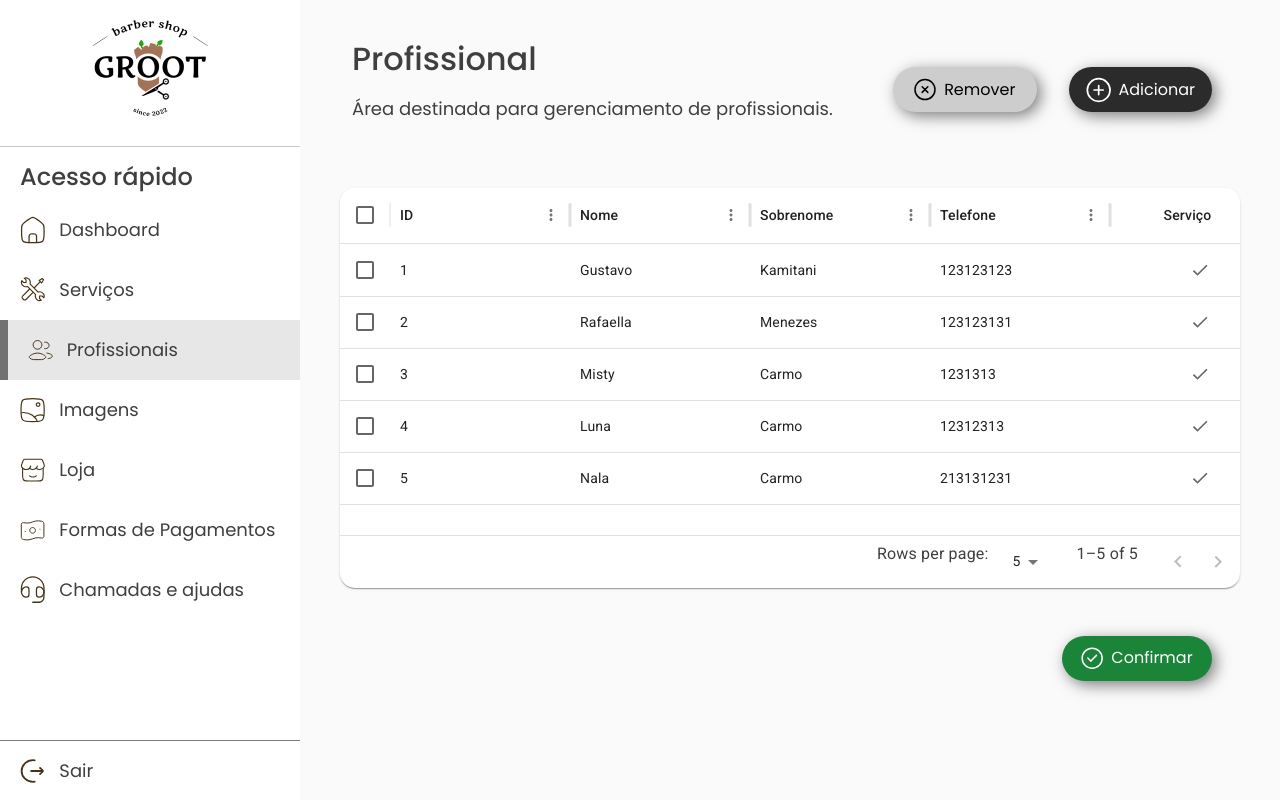
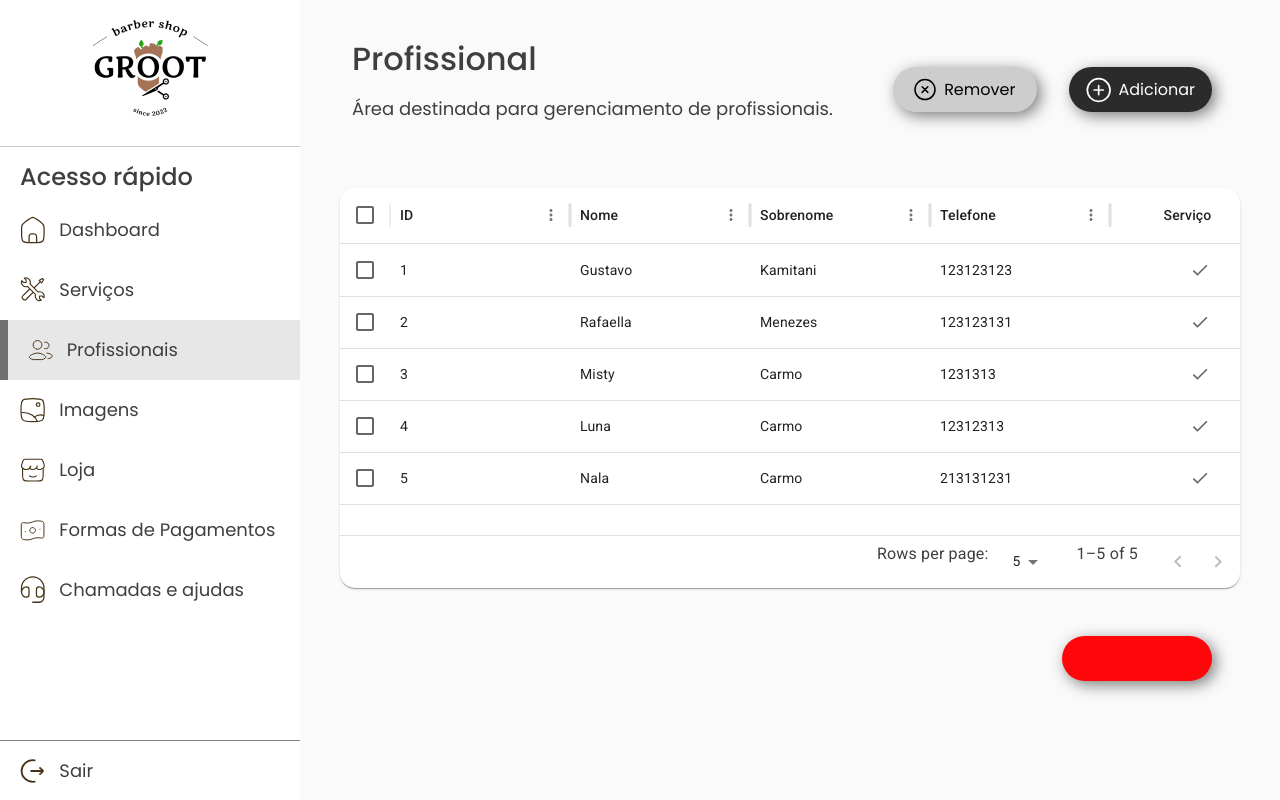
Before and after one commit to gustavodocarmokamitani/reservely, a React (Create React App) app: page /profissional in a window 1280 px wide. Built offline with nearby package versions, Linux system fonts and the light colour scheme.

Commit message:
fix: Button, add atributo

```diff
--- a/src/components/Button.styles.ts
+++ b/src/components/Button.styles.ts
@@ -1,7 +1,10 @@
 import styled from "styled-components";
 
 interface ButtonProps {
-  text: "adicionar" | "remover" | "fechar" | "confirmar";
+  isAdicionar?: boolean;
+  isRemover?: boolean;
+  isFechar?: boolean;
+  isConfirmar?: boolean;
 }
 
 export const Button = styled.button<ButtonProps>`
@@ -11,20 +14,11 @@ export const Button = styled.button<ButtonProps>`
   border-radius: 50px;
   box-shadow: 4px 4px 15px 0px rgba(0, 0, 0, 0.50);
   background-color: ${(props) => {
-    switch (props.text) {
-      case "adicionar":
-        return "#2B2B2B";
-      case "remover":
-        return "#CDCDCD";
-      case "fechar":
-        return "#FF3535";
-      case "confirmar":
-        return "#1A8439";
-      default:
-        return "#FF060B";
-    }
+    if (props.isAdicionar) return "#2B2B2B";
+    if (props.isRemover) return "#CDCDCD";
+    if (props.isFechar) return "#FF3535";
+    if (props.isConfirmar) return "#1A8439";
+    return "#FF060B"; // cor padrão
   }};
-  color: ${(props) => {
-    return (props.text === "remover") ? "black" : "white";
-  }};
+  color: ${(props) => (props.isRemover ? "black" : "white")};
 `;
--- a/src/components/Button.tsx
+++ b/src/components/Button.tsx
@@ -6,31 +6,37 @@ import fecharIcon from '../assets/fechar.svg';
 import * as S from "./Button.styles";
 
 interface ButtonProps {
-  text: "adicionar" | "remover" | "fechar" | "confirmar";
+  isAdicionar?: boolean;
+  isRemover?: boolean;
+  isFechar?: boolean;
+  isConfirmar?: boolean;
   type: "button" | "submit" | "reset";
   onClick?: () => void;
 }
 
-const Button: React.FC<ButtonProps> = ({ text, type, onClick }) => {
+const Button: React.FC<ButtonProps> = ({ isAdicionar, isRemover, isFechar, isConfirmar, type, onClick }) => {
   let icon = null;
+  let buttonText = "";
 
-  if (text === "adicionar") {
+  if (isAdicionar) {
     icon = <img src={addIcon} alt="Add Icon" style={{ marginRight: "8px", verticalAlign: "middle" }} width={25} />;
-  } else if (text === "remover") {
+    buttonText = "Adicionar";
+  } else if (isRemover) {
     icon = <img src={removeIcon} alt="Remove Icon" style={{ marginRight: "8px" }} />;
-  } else if (text === "fechar") {
+    buttonText = "Remover";
+  } else if (isFechar) {
     icon = <img src={fecharIcon} alt="Close Icon" style={{ marginRight: "8px" }} />;
-  } else if (text === "confirmar") {
+    buttonText = "Fechar";
+  } else if (isConfirmar) {
     icon = <img src={confirmarIcon} alt="Confirm Icon" style={{ marginRight: "8px" }} />;
+    buttonText = "Confirmar";
   }
 
-  const formattedText = text.charAt(0).toUpperCase() + text.slice(1);
-
   return (
-    <S.Button type={type} text={text} style={{ margin: "0 1rem" }} onClick={onClick}>
+    <S.Button type={type} isAdicionar={isAdicionar} isRemover={isRemover} isFechar={isFechar} isConfirmar={isConfirmar} style={{ margin: "0 1rem" }} onClick={onClick}>
       <div className="d-flex align-items-center justify-content-center">
         {icon}
-        {formattedText}
+        {buttonText}
       </div>
     </S.Button>
   );
--- a/src/pages/Profissional.tsx
+++ b/src/pages/Profissional.tsx
@@ -65,8 +65,8 @@ function Profissional() {
             md={5}
             className="d-flex flex-row justify-content-end align-items-center"
           >
-            <Button text="remover" type="button" />
-            <Button text="adicionar" type="button" onClick={handleShow} />
+            <Button isRemover type="button" />
+            <Button isAdicionar type="button" onClick={handleShow} />
           </Col>
         </Row>
         <DataTable type="profissional" rowsProfissional={rows} />
@@ -85,7 +85,7 @@ function Profissional() {
             md={12}
             className="mt-5 d-flex flex-row justify-content-end align-items-center"
           >
-            <Button text="confirmar" type="button"  />
+            <Button type="button"  />
           </Col>
         </Row>
       </ContainerPage>
--- a/src/pages/Servico.tsx
+++ b/src/pages/Servico.tsx
@@ -65,8 +65,12 @@ function Servico() {
             md={5}
             className="d-flex flex-row justify-content-end align-items-center"
           >
-            <Button text="remover" type="button" />
-            <Button text="adicionar" type="button" onClick={handleShow} />
+            <Button isRemover type="button" />
+            <Button
+              isAdicionar
+              type="button"
+              onClick={handleShow}
+            />
           </Col>
         </Row>
         <DataTable type="servico" rowsServico={rows} />
@@ -85,7 +89,7 @@ function Servico() {
             md={12}
             className="mt-5 d-flex flex-row justify-content-end align-items-center"
           >
-            <Button text="confirmar" type="button" />
+            <Button isConfirmar type="button" />
           </Col>
         </Row>
       </ContainerPage>
--- a/src/view/Modal.tsx
+++ b/src/view/Modal.tsx
@@ -149,8 +149,8 @@ const Modal: React.FC<ModalProps> = ({
             md={12}
             className="d-flex flex-row justify-content-center align-items-center"
           >
-            <Button text="fechar" type="button" onClick={handleClose} />
-            <Button text="confirmar" type="button" onClick={handleSubmit} />
+            <Button isFechar type="button" onClick={handleClose} />
+            <Button isConfirmar type="button" onClick={handleSubmit} />
           </Col>
         </Row>
       </div>
```
